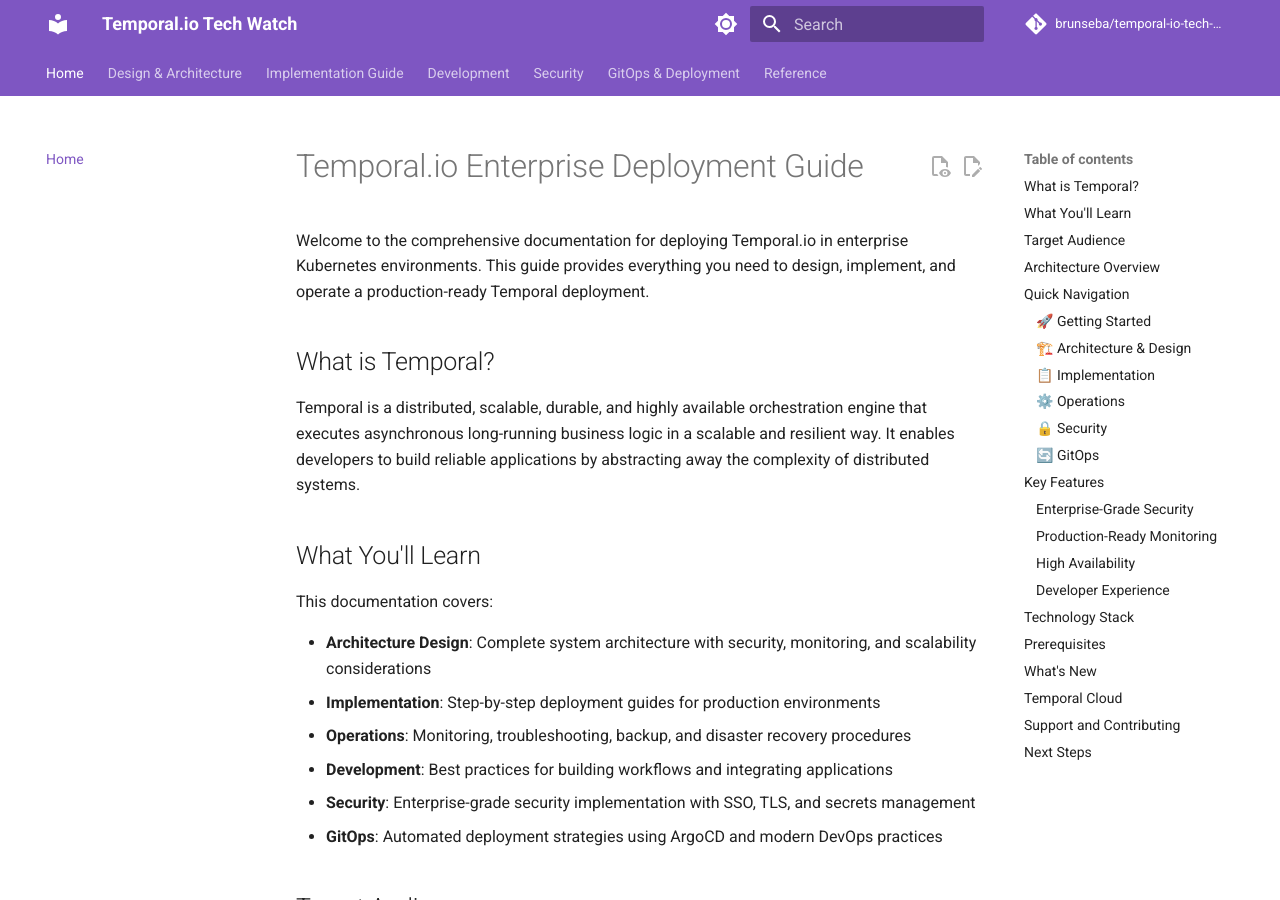
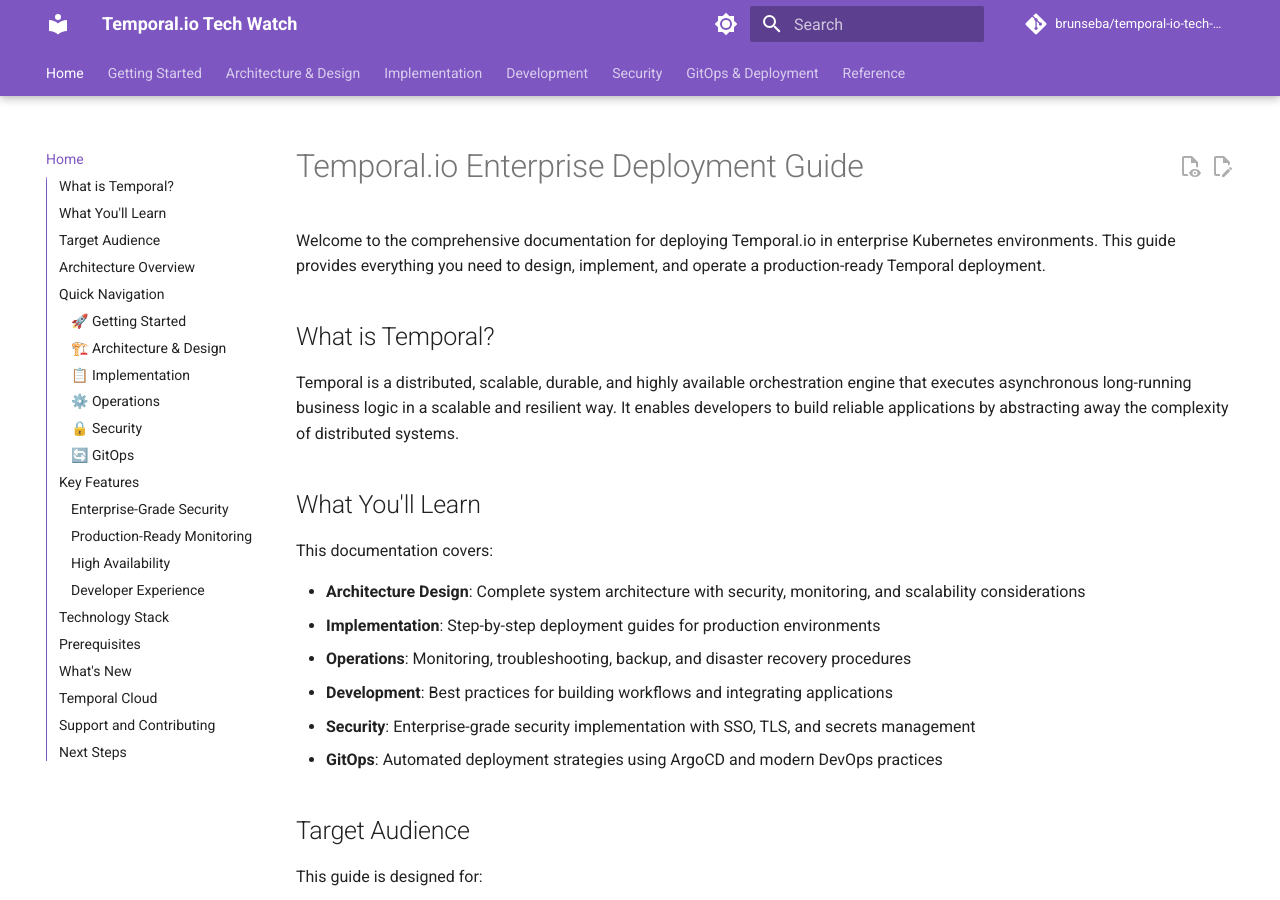
Before and after one commit to brunseba/temporal-io-tech-watch, an MkDocs documentation site: the page built from docs/index.md, in a window 1280 px wide and 900 px high. Built offline with MkDocs 1.6.1 and Material for MkDocs 9.7.7, drawn with Linux system fonts in a browser that asks for light colours; comment, search, counter and statistics services are not loaded; the version menu is left out; some of the changed text lies outside the part shown.

Commit message:
docs(navigation): reorganize and enhance mkdocs navigation structure
- Add 'Getting Started' section with What's New and Complete Guide
- Rename 'Design & Architecture' to 'Architecture & Design'
- Simplify 'Implementation Guide' to 'Implementation'
- Reorder navigation items for better user flow
- Move 'What's New' to Getting Started section
- Add version indicator to Upgrade Guide (1.27→1.29)
- Move Security Best Practices to top of Security section
- Add enhanced navigation features:
  - navigation.tabs.sticky for persistent tabs
  - navigation.tracking for URL updates
  - navigation.footer for previous/next links
  - toc.follow and toc.integrate for better TOC
- Enhance search with custom separator pattern
- Exclude export/ folder from git revision tracking
- Add docs/export/ to .gitignore

```diff
--- a/mkdocs.yml
+++ b/mkdocs.yml
@@ -33,11 +33,16 @@
     code: Roboto Mono
   features:
     - navigation.tabs
+    - navigation.tabs.sticky
     - navigation.sections
     - navigation.expand
     - navigation.top
     - navigation.path
     - navigation.indexes
+    - navigation.tracking
+    - navigation.footer
+    - toc.follow
+    - toc.integrate
     - search.highlight
     - search.share
     - search.suggest
@@ -54,6 +59,7 @@
 plugins:
   - search:
       lang: en
+      separator: '[\s\-\.]+'
   # Git revision tracking:
   - git-revision-date-localized:
       enable_creation_date: true
@@ -61,6 +67,9 @@
       timezone: Europe/Paris
       locale: en
       fallback_to_build_date: true
+      exclude:
+        - index.md
+        - export/*
 #  - git-committers:
 #      repository: brunseba/private-dns-zone
 #      branch: main
@@ -111,37 +120,45 @@
 # Page tree
 nav:
   - Home: index.md
-  - Design & Architecture:
+
+  - Getting Started:
+    - What's New in 1.29: reference/whats-new.md
+    - Complete Implementation Guide: temporal-design-implementation-guide.md
+
+  - Architecture & Design:
     - System Architecture: architecture/system-architecture.md
+    - Database Design: architecture/database-design.md
+    - Network Architecture: architecture/network-architecture.md
     - Security Design: architecture/security-design.md
-    - Network Architecture: architecture/network-architecture.md
-    - Database Design: architecture/database-design.md
-  - Implementation Guide:
-    - Complete Guide: temporal-design-implementation-guide.md
+
+  - Implementation:
     - Infrastructure Setup: implementation/infrastructure-setup.md
+    - Database Setup: implementation/database-setup.md
     - Security Configuration: implementation/security-configuration.md
-    - Database Setup: implementation/database-setup.md
     - Temporal Deployment: implementation/temporal-deployment.md
     - Application Deployment: implementation/application-deployment.md
-    - Upgrade Guide: implementation/upgrade-guide.md
+    - Upgrade Guide (1.27→1.29): implementation/upgrade-guide.md
+
   - Development:
     - Workflow Development: development/workflow-development.md
     - Python SDK Guide: development/python-sdk.md
     - FastAPI Integration: development/fastapi-integration.md
     - Testing Strategies: development/testing.md
     - CI/CD Pipeline: development/cicd-pipeline.md
+
   - Security:
+    - Security Best Practices: security/best-practices.md
     - Authentication & Authorization: security/auth.md
     - TLS Configuration: security/tls.md
     - Secrets Management: security/secrets.md
     - Network Policies: security/network-policies.md
-    - Security Best Practices: security/best-practices.md
+
   - GitOps & Deployment:
     - Helm Configuration: gitops/helm-configuration.md
     - ArgoCD Setup: gitops/argocd-setup.md
     - Environment Management: gitops/environment-management.md
+
   - Reference:
-    - What's New: reference/whats-new.md
     - Configuration Reference: reference/configuration.md
     - API Reference: reference/api.md
     - CLI Commands: reference/cli-commands.md
```
Also changed, not shown: 1 other file.
